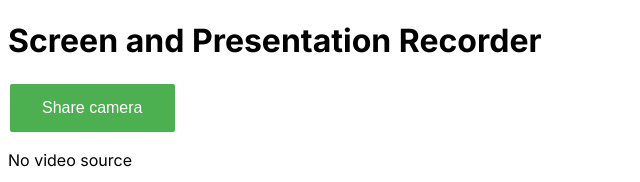
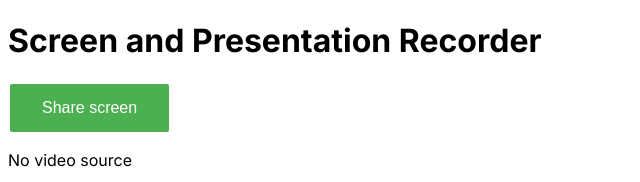
Before and after one commit to ujjwal123123/media-recording, a Next.js app: page / in a window 1280 px wide. Shown: the top 182 px of the page, without its empty margins (0-640 px from the left). Built offline with nearby package versions, Linux system fonts and the light colour scheme.

Commit message:
Record user audio by default

```diff
--- a/src/app/page.tsx
+++ b/src/app/page.tsx
@@ -29,16 +29,16 @@ export default function HomePage() {
     <>
       <Header title="Screen and Presentation Recorder" />
 
-      <CameraButton
+      {/* <CameraButton
+        recordingState={recordingState}
+        setRecordingState={setRecordingState}
+        setMediaSource={setMediaSource}
+      /> */}
+      <ScreenButton
         recordingState={recordingState}
         setRecordingState={setRecordingState}
         setMediaSource={setMediaSource}
       />
-      {/* <ScreenButton
-        recordingState={recordingState}
-        setRecordingState={setRecordingState}
-        setMediaSource={setMediaSource}
-      /> */}
       <br />
       <VideoPlayer mediaSource={mediaSource} recordingState={recordingState} />
     </>
--- a/src/app/screen_button.tsx
+++ b/src/app/screen_button.tsx
@@ -20,29 +20,41 @@ export default function CameraButton({
     setRecordingState(RecordingState.RequestingPermission);
     setMediaSource(null);
 
-    let displayStream = navigator.mediaDevices.getDisplayMedia({
+    let displayStreamPromise = navigator.mediaDevices.getDisplayMedia({
       video: true,
+      audio: false, // TODO: give user option to record system audio or not
+    });
+    let userAudioStreamPromise = navigator.mediaDevices.getUserMedia({
+      video: false, // TODO: give user an option to record their camera as well
       audio: true, // TODO: give user option to record audio or not
     });
 
-    displayStream.then((stream) => {
-      mediaRecorder.current = new MediaRecorder(stream);
-      mediaStream.current = stream;
+    Promise.all([displayStreamPromise, userAudioStreamPromise]).then(
+      ([displayStream, userAudioStream]) => {
+        let combinedStream = new MediaStream([
+          ...displayStream.getTracks(),
+          ...userAudioStream.getTracks(),
+        ]);
+        mediaRecorder.current = new MediaRecorder(combinedStream);
+        recordedChunks.current = [];
+        mediaStream.current = combinedStream;
         mediaRecorder.current.ondataavailable = (event) => {
           recordedChunks.current.push(event.data);
         };
         mediaRecorder.current.start();
         setRecordingState(RecordingState.Recording);
-      setMediaSource(stream);
+        setMediaSource(combinedStream);
 
         mediaRecorder.current.onstop = (event) => {
           mediaStream.current?.getTracks().forEach((track) => track.stop());
           const blob = new Blob(recordedChunks.current, { type: "video/webm" });
+          recordedChunks.current = [];
           const videoUrl = URL.createObjectURL(blob);
           setMediaSource(videoUrl);
           setRecordingState(RecordingState.Recorded);
         };
-    });
+      }
+    );
   }
 
   function stopRecording() {
```
Lines whose indentation alone changed are shown as unchanged.
